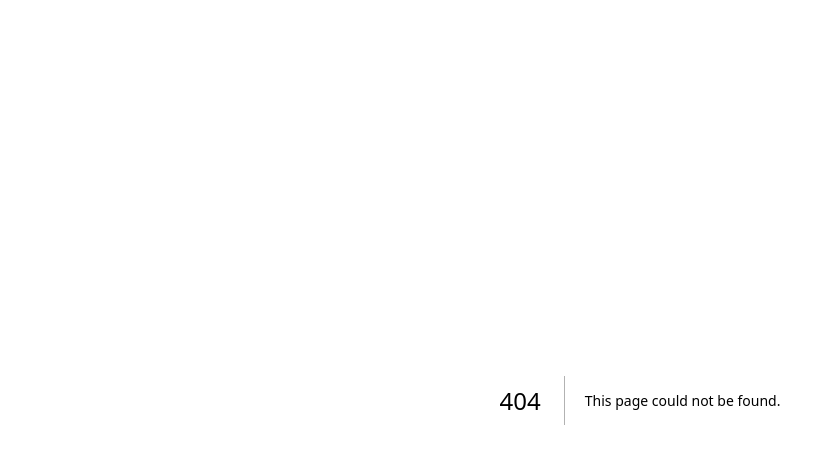
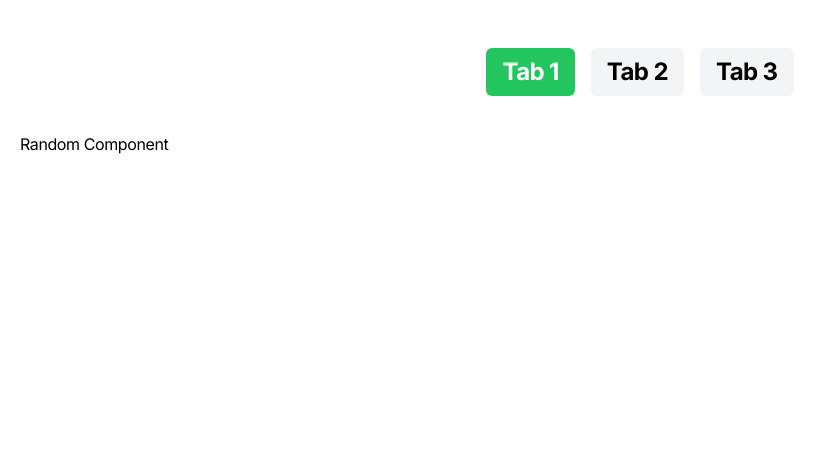
Before and after one commit to nuhptr/react-component-collection, a Next.js app: page /tabs in a window 1280 px wide. Before the commit this address had no page. Shown: the top 464 px of the page, without its empty margins (0-822 px from the left). Built offline with nearby package versions, Linux system fonts and the light colour scheme.

Commit message:
app: tabs new component

```diff
--- /dev/null
+++ b/app/tabs/page.tsx
@@ -0,0 +1,34 @@
+"use client"
+
+import { TabComp } from "@/app/tabs/tab-comp"
+
+const RandomComponent = () => {
+   return (
+      <div>
+         <h1>Random Component</h1>
+      </div>
+   )
+}
+
+export default function TabsPage() {
+   const tabs: Array<any> = [
+      {
+         label: "Tab 1",
+         content: <RandomComponent />,
+      },
+      {
+         label: "Tab 2",
+         content: <div>This is content for Tab 2</div>,
+      },
+      {
+         label: "Tab 3",
+         content: <div>This is content for Tab 3</div>,
+      },
+   ]
+
+   const handleChange = (currentIndex: number) => {
+      console.log("Current Index: ", currentIndex)
+   }
+
+   return <TabComp tabs={tabs} onChange={handleChange} />
+}
--- /dev/null
+++ b/app/tabs/tab-comp.tsx
@@ -0,0 +1,40 @@
+"use client"
+
+import { cn } from "@/lib/utils"
+import { ReactNode, useState } from "react"
+
+interface ITabCompProps {
+   tabs: Array<any>
+   onChange: (tab: any) => void
+}
+
+export function TabComp({ tabs, onChange }: ITabCompProps) {
+   const [currentTabIndex, setCurrentTabIndex] = useState(0)
+
+   const handleOnClick = (currentIndex: number) => {
+      setCurrentTabIndex(currentIndex)
+      onChange(currentIndex)
+   }
+
+   return (
+      <div className="container p-2 mx-auto mt-10">
+         <div className="flex justify-center mb-3 gap-x-4">
+            {tabs.map((tab, index) => (
+               <div
+                  key={tab.label}
+                  onClick={() => handleOnClick(index)}
+                  className={cn(
+                     "inline-flex rounded-md text-2xl font-bold text-center px-4 py-2 cursor-pointer border-none text-black bg-gray-100 hover:bg-green-500 hover:text-white",
+                     currentTabIndex === index ? "border-black bg-green-500 text-white" : ""
+                  )}>
+                  <span className="tracking-tight">{tab.label}</span>
+               </div>
+            ))}
+         </div>
+
+         <div className="py-6 px-3 h-[300px] overflow-auto bg-white tracking-tight">
+            {tabs[currentTabIndex] && tabs[currentTabIndex].content}
+         </div>
+      </div>
+   )
+}
```
